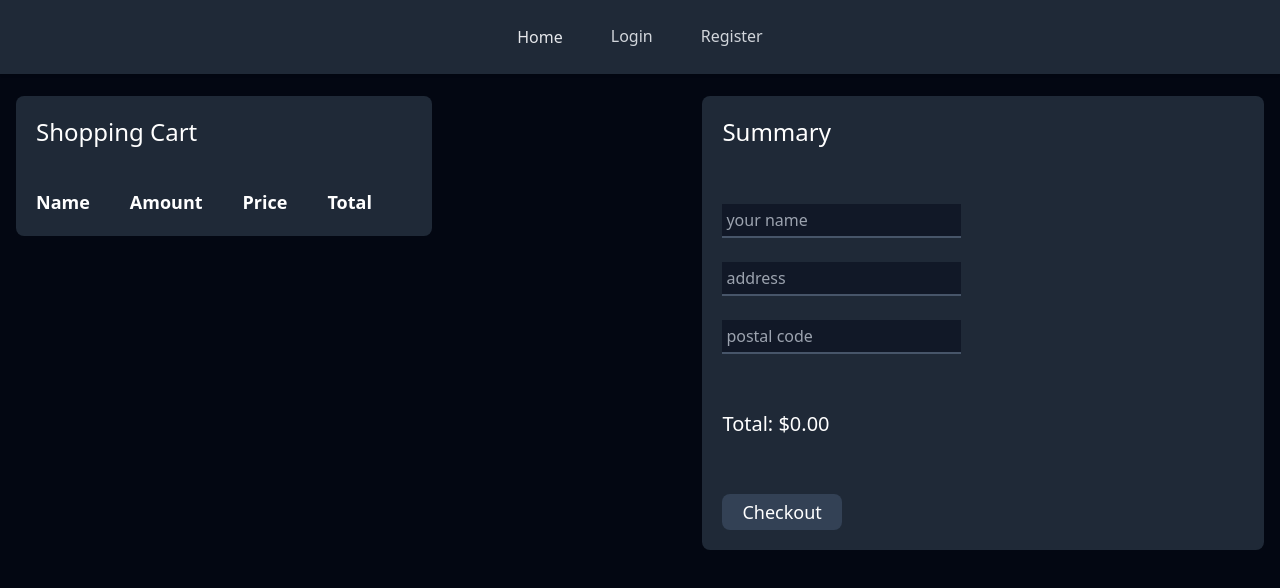
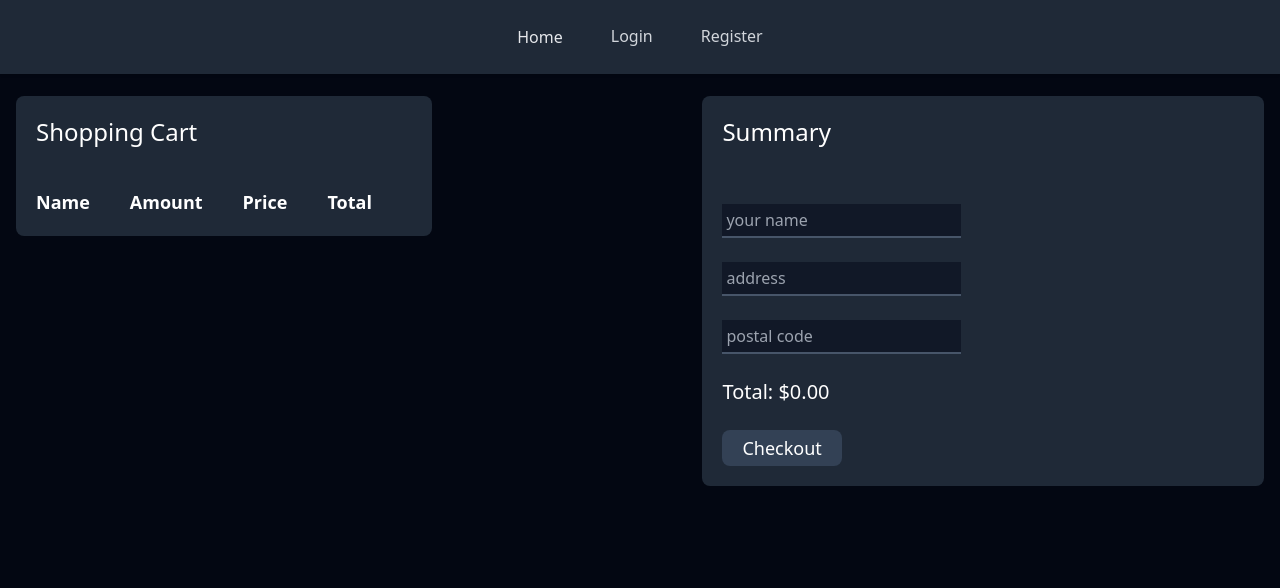
Before and after one commit to krystiano13/shop_rails, a React (Vite) app in the folder client/: page /cart in a window 1280 px wide. Shown: the top 588 px of the page. Built offline with nearby package versions, Linux system fonts and the light colour scheme.

Commit message:
create debounce function

```diff
--- a/client/src/components/CartItem.tsx
+++ b/client/src/components/CartItem.tsx
@@ -12,6 +12,10 @@ interface Props {
 export const CartItem: React.FC<Props> = ({ name, price, amount, id }) => {
   const authContext = useContext(AuthContext);
   const cartContext = useContext(CartContext);
+
+  async function updateRecord() {
+
+  }
 
   async function deleteRecord() {
     if (!authContext.auth.is_logged_in) return;
--- /dev/null
+++ b/client/src/utils/debounce.ts
@@ -0,0 +1,12 @@
+type debounceFunc = (...args: any) => any | void;
+
+export function debounce(callBack: debounceFunc, delay: number) {
+  let timeout: number | undefined;
+  // @ts-ignore
+  return (...args) => {
+    clearTimeout(timeout);
+    timeout = setTimeout(() => {
+      callBack(...(args as []));
+    }, delay);
+  };
+}
--- a/client/src/views/Cart.tsx
+++ b/client/src/views/Cart.tsx
@@ -59,11 +59,13 @@ export function Cart() {
             required
             placeholder="postal code"
           />
+          <p className="text-white text-xl">
+            Total: ${totalPrice.toFixed(2)}
+          </p>
+          <button type="submit" className="p-1 pl-5 pr-5 rounded-lg text-lg text-white bg-slate-700 hover:bg-slate-600 transition-colors">
+            Checkout
+          </button>
         </form>
-        <p className="text-white p-3 md:p-5 text-xl">Total: ${ totalPrice.toFixed(2) }</p>
-        <button className="m-3 p-1 pl-5 pr-5 rounded-lg text-lg md:m-5 text-white bg-slate-700 hover:bg-slate-600 transition-colors">
-          Checkout
-        </button>
       </section>
     </div>
   );
```
